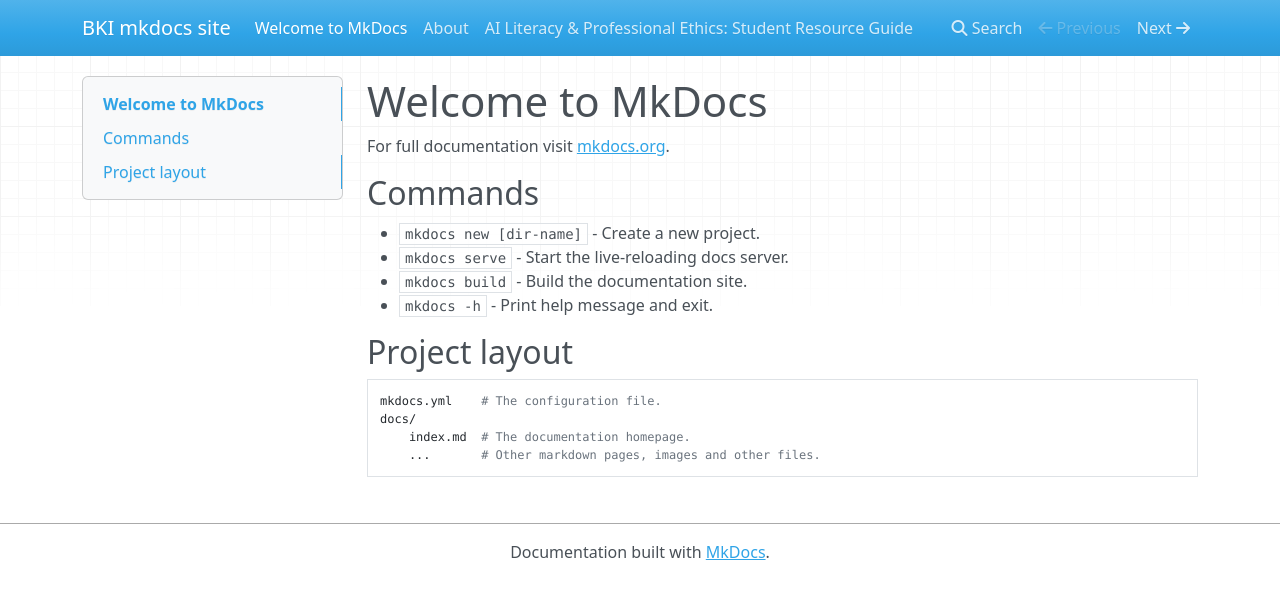
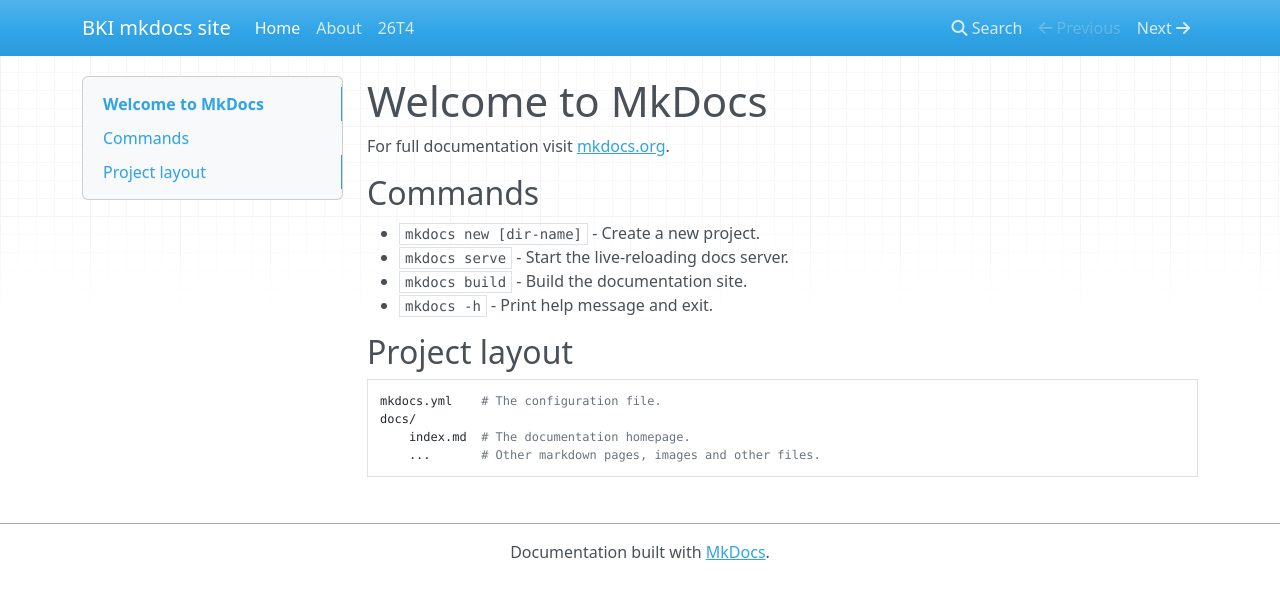
Before and after one commit to karenmok1/AI-Lit, an MkDocs documentation site: the page built from docs/index.md, in a window 1280 px wide. Shown: the top 599 px of the page. Built offline with MkDocs 1.6.1, drawn with Linux system fonts in a browser that asks for light colours; nearby versions of some CDN libraries; some of the changed lines change nothing that is shown.

Commit message:
Updated .yml

```diff
--- a/mkdocs.yml
+++ b/mkdocs.yml
@@ -1 +1,8 @@
 site_name: BKI mkdocs site
+site_url: https://karenmok1.github.io/AI-Lit/
+use_directory_urls: true
+
+nav:
+  - Home: index.md
+  - About: about.md
+  - 26T4: ai-literacy.md
```
